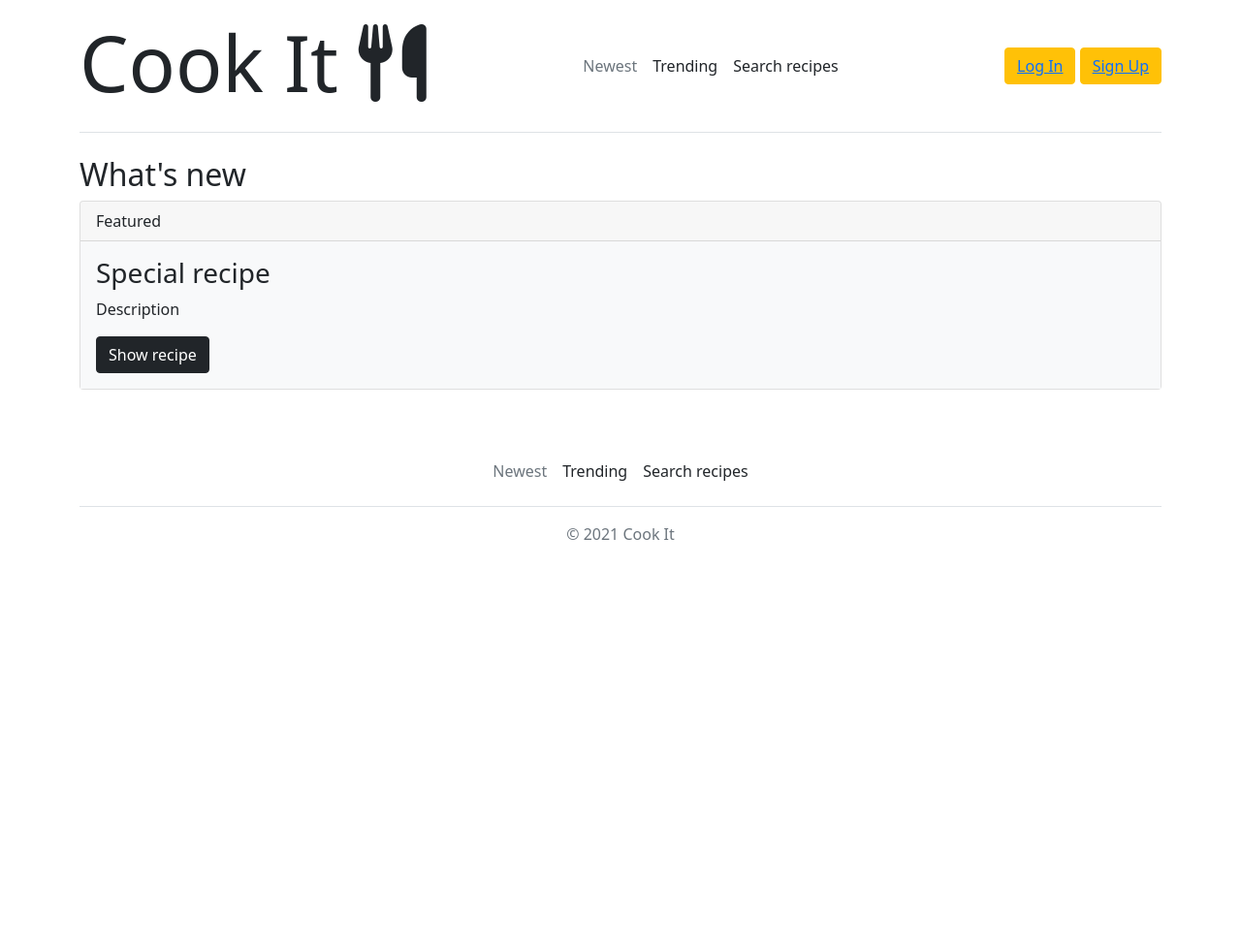
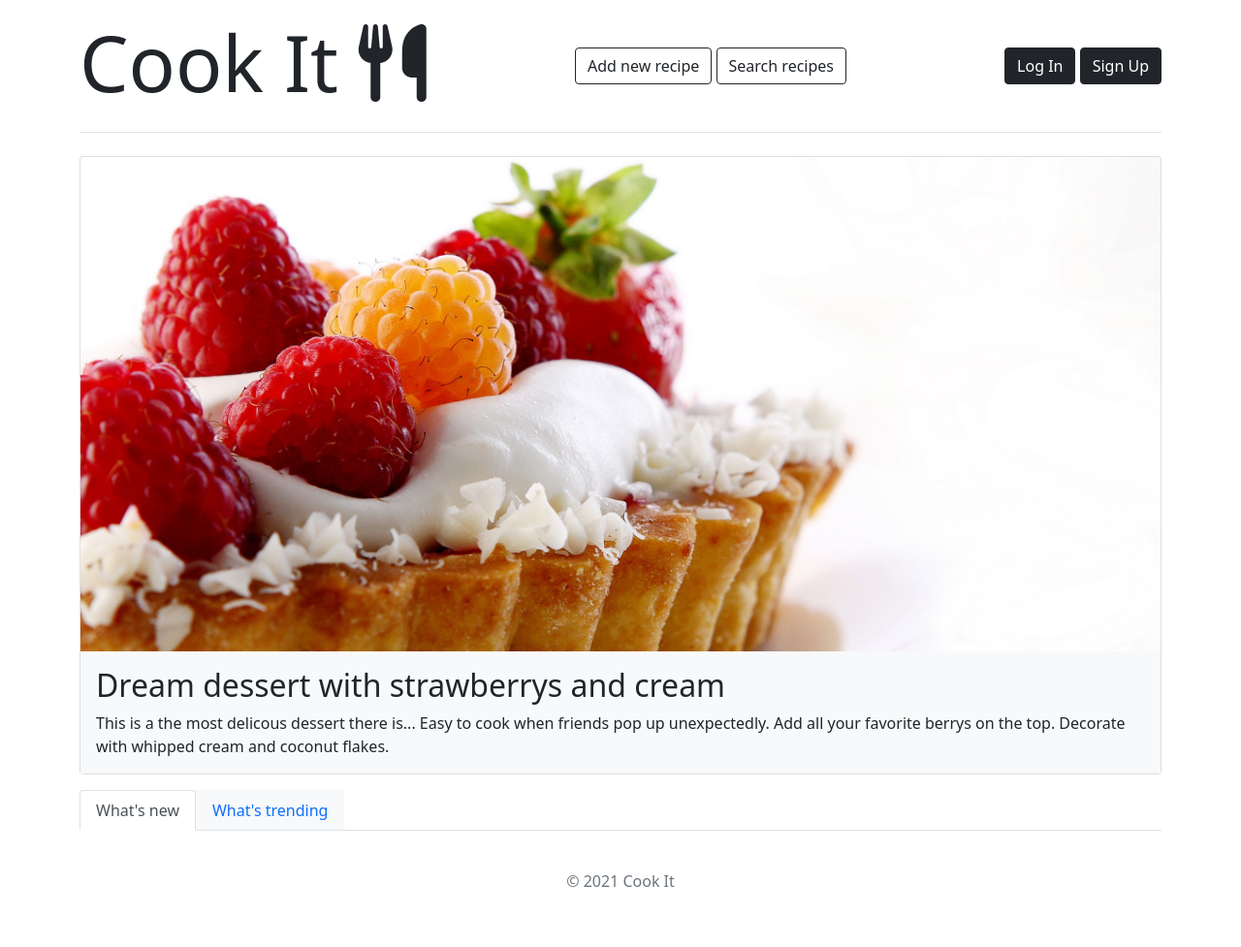
Before and after one commit to ruusukivi/tsoha-cook-it, a Flask app: template templates/index.html in a window 1280 px wide. Shown: the whole page at 97% size. Before the commit the page ends 557 px from the top, so only its background shows below. Run offline with Flask 2, Linux system fonts and the light colour scheme; the template is opened without the code that fills it, so the values that code supplies are empty; some libraries are stand-ins or nearby versions.

Commit message:
Adding usability fixes and styling

```diff
--- a/routes.py
+++ b/routes.py
@@ -56,7 +56,8 @@ def addrecipe():
         ingredients = request.form['ingredients']
         if recipes.add_recipe(name, description, typeid, steps, ingredients):
             return redirect('/')
-    return render_template('error.html', message='Adding a new recipe failed.')
+    return render_template('error.html',
+    message='Adding the recipe failed. Please fill all fields.')
 
 @app.route('/recipe/<int:recipe_id>',methods=['GET'])
 def get_recipe(recipe_id):
--- a/templates/index.html
+++ b/templates/index.html
@@ -1,35 +1,33 @@
 {% extends "layout.html" %}
-{% block title %}Newest recipes{% endblock %}
+{% block title %}Best recipes{% endblock %}
 {% block content %}
-<h2>What's new</h2>
-{% if session.user_id %}
-<div class="small">
-    <button type="button" class="btn btn-warning"><a href="/newrecipe">Add new recipe</a></button>
-</div>
-<br />
-{% endif %}
-{% if message %}
-<div class="alert alert-warning">{{ message }}</div>
-{% endif %}
+<a href="recipe/23" class="text-decoration-none text-dark">
+    <div class="card mb-3">
+    <img src="../static/dessert.png" class="card-img-top" alt="Dream dessert">
+    <div class="card-body bg-light">
+      <h2 class="card-title">Dream dessert with strawberrys and cream</h2>
+      <p class="card-text">This is a the most delicous dessert there is... Easy to cook when friends pop up unexpectedly. Add all
+          your favorite berrys on the top. Decorate with whipped cream and coconut flakes.</p>
+    </div>
+  </div>
+</a>
 
-
-<div class="card">
-    <div class="card-header ">Featured</div>
-    <div class="card-body bg-light">
-        <h3 class="card-title">Special recipe</h3>
-        <p class="card-text"> Description</p>
-        <a href="#" class="btn btn-dark">Show recipe</a>
-    </div>
-</div>
-<br />
+  <ul class="nav nav-tabs ">
+    <li class="nav-item bg-light">
+      <a class="nav-link active" aria-current="page" href="#new">What's new</a>
+    </li>
+    <li class="nav-item bg-light">
+      <a class="nav-link" href="#">What's trending</a>
+    </li>
+  </ul>
+  <a id="new"></a>
 {% for recipe in recipes %}
 <div class="card">
     <div class="card-body">
         <h3 class="card-title">{{ recipe.name }}</h3>
-        <div class="card-subtitle mb-2">{{ recipe.created_at.strftime("%Y-%m-%d %H:%M") }}
+        <div class="card-subtitle mb-2"><small class="text-muted">{{ recipe.created_at.strftime("%Y-%m-%d %H:%M") }}
             | <a href="/">{{ recipe.profilename }}</a>
-            | 7 <i class="fa fa-heart"> </i>
-        </div>
+        </small></div>
         <p class="card-text">{{ recipe.description }}</p>
         <a href="recipe/{{ recipe.id }}" class="card-link">Show recipe</a>
     </div>
--- a/templates/layout.html
+++ b/templates/layout.html
@@ -26,19 +26,25 @@
             </a>
 
             <ul class="nav col-10 col-md-auto mb-2 justify-content-center mb-md-0">
-                <li><a href="/" class="nav-link px-2 link-secondary">Newest</a></li>
-                <li><a href="/" class="nav-link px-2 link-dark">Trending</a></li>
-                <li><a href="/" class="nav-link px-2 link-dark">Search recipes</a></li>
+                {% if session.user_id %}
+                <li><a href="/newrecipe"> <button type="button" class="btn btn-dark">Add new recipe </button></a> </li>
+                <li>&nbsp;</li>
+                <li> <a href="/search"> <button type="button" class="btn btn-dark">Search recipes </button></a></li>
+                {% else %}
+                <li><a href="/newrecipe"> <button type="button" class="btn btn-outline-dark">Add new recipe </button></a> </li>
+                <li>&nbsp;</li>
+                <li> <a href="/search"> <button type="button" class="btn btn-outline-dark">Search recipes </button></a></li>
+                {% endif %}
             </ul>
 
             <div class="col-md-3 text-end">
                 {% if session.user_id %}
-                <div class="small">{{ session.username }} |
-                <a href="/logout">Log out</a>
+                <a href="/profile"><button type="button" class="btn btn-outline-secondary">My profile</button></a>
+                <a href="/logout"><button type="button" class="btn btn-outline-secondary">Log out</button></a>
                 </div>
                 {% else %}
-                <button type="button" class="btn btn-warning"><a href="/login">Log In</a></button>
-                <button type="button" class="btn btn-warning"><a href="/signup">Sign Up</a></button>
+                <a href="/login"><button type="button" class="btn btn-dark">Log In</button></a>
+                <a href="/signup"><button type="button" class="btn btn-dark">Sign Up</button></a>
                 {% endif %}
             </div>
         </header>
@@ -50,11 +56,6 @@
     <!-- Footer starts -->
     <div class="container">
         <footer class="py-3 my-4">
-            <ul class="nav justify-content-center border-bottom pb-3 mb-3">
-                <li><a href="/" class="nav-link px-2 link-secondary">Newest</a></li>
-                <li><a href="/" class="nav-link px-2 link-dark">Trending</a></li>
-                <li><a href="/" class="nav-link px-2 link-dark">Search recipes</a></li>
-            </ul>
             <p class="text-center text-muted">© 2021 Cook It</p>
         </footer>
     </div>
```
Also changed, not shown: data.sql (+21 -0 lines), templates/newrecipe.html (+7 -7 lines), templates/recipe.html (+10 -15 lines), templates/signup.html (+5 -7 lines), README.md, static/dessert.png (added), 1 other file.
